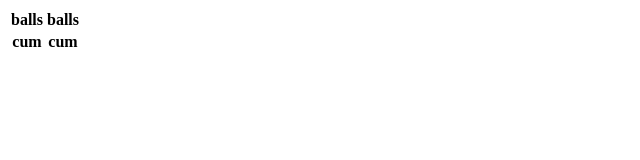
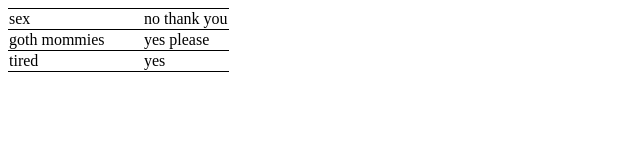
Before and after one commit to mpete01/HEPA_terkep, a plain HTML site: page pop-up-contents.html in a window 1280 px wide. Shown: the whole page, without its empty margins (0-640 px from the left). Drawn offline with Linux system fonts and the light colour scheme.

Commit message:
Popup styling

```diff
--- a/index.js
+++ b/index.js
@@ -17,10 +17,12 @@ var markers = L.markerClusterGroup({
     }
   });
 
+let table = `<iframe src="pop-up-contents.html" id="table" style="border: none; width: auto"></iframe>`
+
 const data = {
     HEPA: {
         coords: [47.51015366794261, 19.036559441362126],
-        title: "HEPA"
+        title: table
     },
     parliment: {
         coords: [47.50708596220176, 19.045706215252615],
@@ -45,7 +47,7 @@ for(key in data){
     const location = data[key]
 
     markers.addLayer(L.marker(location.coords, {
-        title: location.title,
+        //title: location.title,
         icon: customIcon
     })  .bindPopup(`${location.title}`)
         .addTo(map)
--- a/pop-up-contents.html
+++ b/pop-up-contents.html
@@ -1,10 +1,25 @@
-<table>
-    <tr>
-        <th>balls</th>
-        <th>balls</th>
-    </tr>
-    <tr>
-        <th>cum</th>
-        <th>cum</th>
-    </tr>
-</table>
+<!DOCTYPE html>
+<html lang="en">
+<head>
+    <meta charset="UTF-8">
+    <meta name="viewport" content="width=device-width, initial-scale=1.0">
+    <link rel="stylesheet" href="sep.css">
+    <title>Document</title>
+</head>
+<body>
+    <table id="table">
+        <tr class="rows">
+            <td class="table-data left">sex</td>
+            <td class="table-data right">no thank you</td>
+        </tr>
+        <tr class="rows">
+            <td class="table-data left">goth mommies</td>
+            <td class="table-data right">yes please</td>
+        </tr>
+        <tr class="rows">
+            <td class="table-data left">tired</td>
+            <td class="table-data right">yes</td>
+        </tr>
+    </table>
+</body>
+</html>
--- /dev/null
+++ b/sep.css
@@ -0,0 +1,18 @@
+#table {
+    border-radius: 5%;
+    border-collapse: collapse;
+    width: auto;
+}
+
+tr{
+    width: 100%;
+}
+
+.right {
+    padding-left: 3vw;
+}
+
+tr:nth-child(odd) {
+   border-top: 1px solid black;
+   border-bottom: 1px solid black;
+}
```
